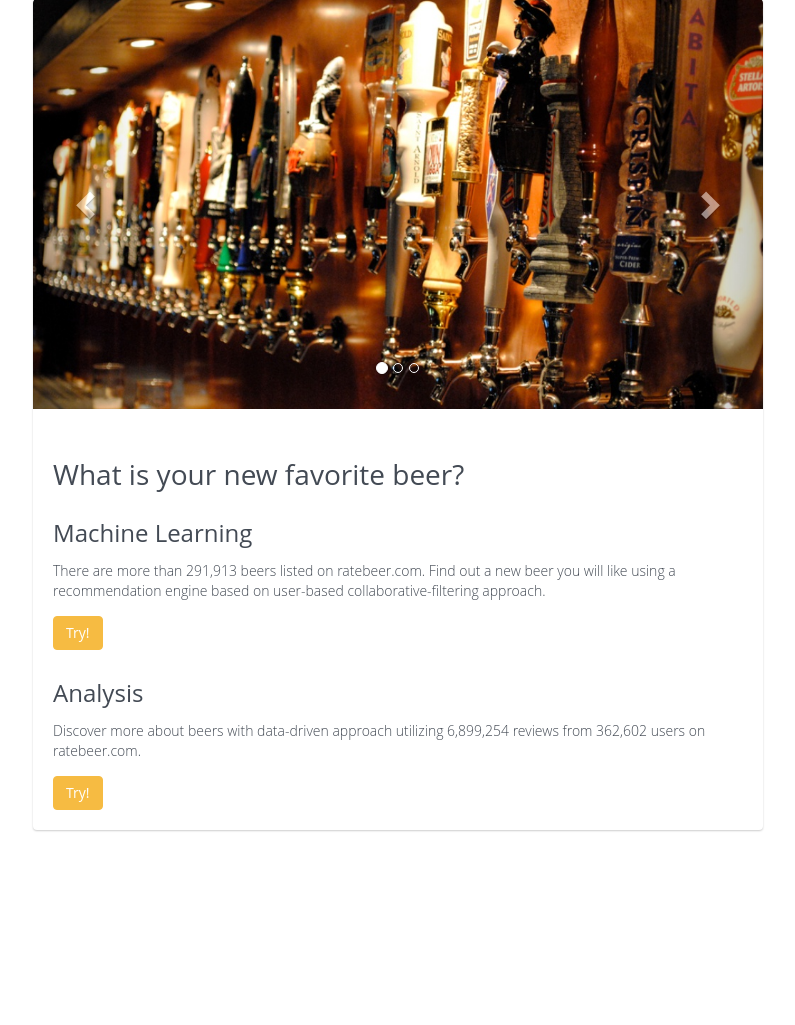
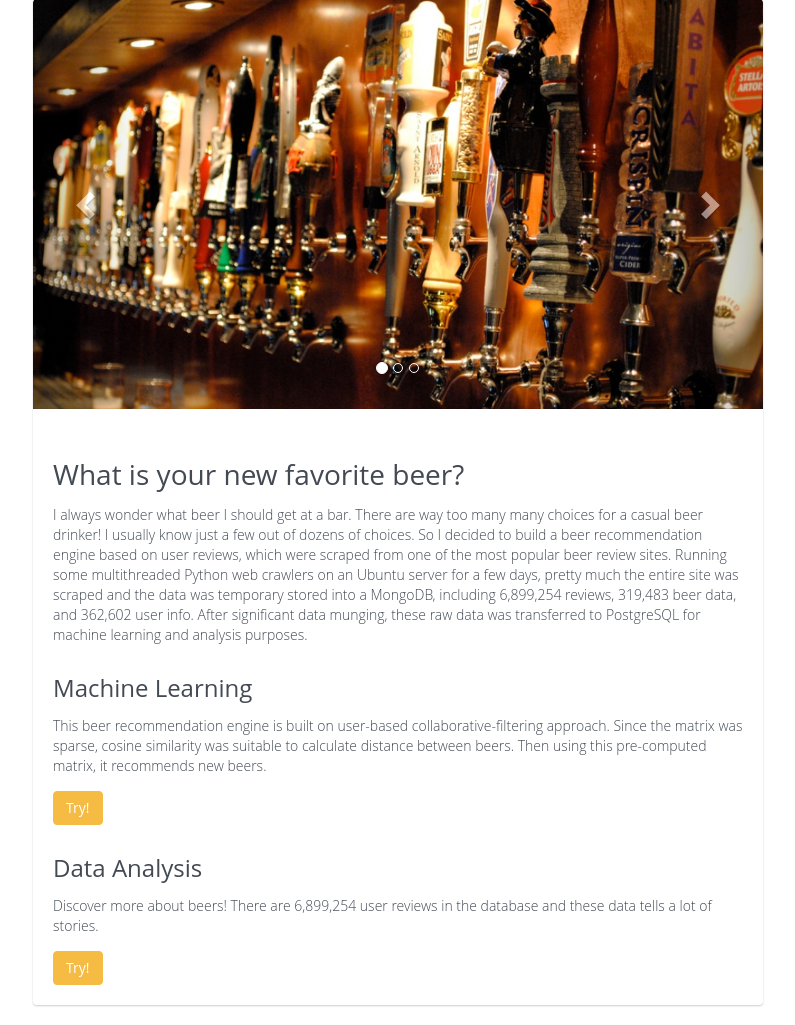
Before and after one commit to ek-ok/beer_recommender, a Flask app: page / in a window 1280 px wide. Shown: the part 73-1098 px from the top of the page, without its empty margins (52-847 px from the left). Before the commit the page ends 905 px from the top, so only its background shows below. Run offline with Flask 2, Linux system fonts and the light colour scheme; some libraries are stand-ins or nearby versions.

Commit message:
changed desc

```diff
--- a/recommender/templates/index.html
+++ b/recommender/templates/index.html
@@ -25,21 +25,31 @@
 
         <div class="jumbotron-contents">
             <h1 class="cover-heading">What is your new favorite beer?</h1>
+            <p>
+                I always wonder what beer I should get at a bar. There are way too many many choices for a casual beer
+                drinker! I usually know just a few out of dozens of choices. So I decided to build a beer recommendation
+                engine based on user reviews, which were scraped from one of the most popular beer review sites.
+                Running some multithreaded Python web crawlers on an Ubuntu server for a few days, pretty much the
+                entire site was scraped and the data was temporary stored into a MongoDB, including 6,899,254 reviews,
+                319,483 beer data, and 362,602 user info. After significant data munging, these raw data was transferred
+                to PostgreSQL for machine learning and analysis purposes.
+            </p>
 
             <h2>Machine Learning</h2>
             <p>
-                There are more than 291,913 beers listed on ratebeer.com. Find out a new beer you will like using a
-                recommendation engine based on user-based collaborative-filtering approach.
+                This beer recommendation engine is built on user-based collaborative-filtering approach. Since
+                the matrix was sparse, cosine similarity was suitable to calculate distance between beers. Then using
+                this pre-computed matrix, it recommends new beers.
             </p>
 
             <form action="/recommend">
                 <button class="btn btn-warning" type="submit">Try!</button>
             </form>
 
-            <h2>Analysis</h2>
+            <h2>Data Analysis</h2>
             <p>
-                Discover more about beers with data-driven approach utilizing 6,899,254 reviews from 362,602 users on
-                ratebeer.com.
+                Discover more about beers! There are 6,899,254 user reviews in the database and these data tells a lot
+                of stories.
             </p>
             <form action="/analysis">
                 <button class="btn btn-warning" type="submit">Try!</button>
```
Also changed, not shown: recommender/views/__init__.py (line endings or trailing spaces).
